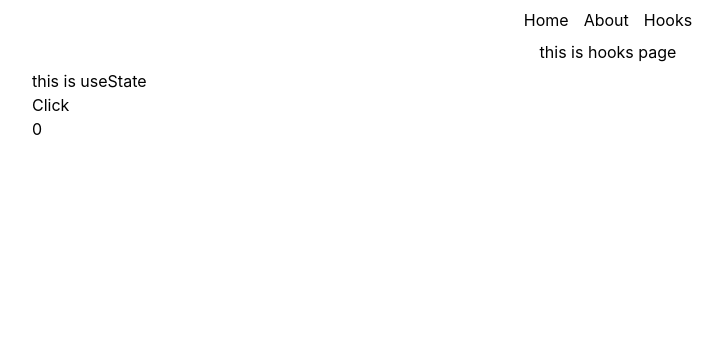
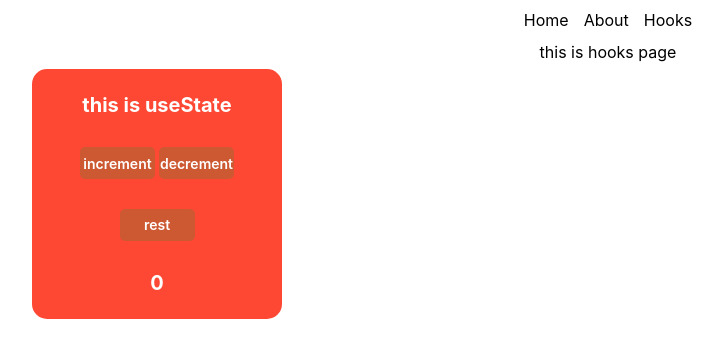
Before and after one commit to Ameer2000Mzori/Refactor-React, a React (Create React App) app: page /hooks in a window 1280 px wide. Shown: the top 358 px of the page, without its empty margins (32-755 px from the left). Built offline with nearby package versions, Linux system fonts and the light colour scheme.

Commit message:
added logic and styling with styled-component package

```diff
--- a/src/components/pages/HooksPage/HooksPage.jsx
+++ b/src/components/pages/HooksPage/HooksPage.jsx
@@ -1,6 +1,6 @@
 import React from 'react'
 import UseStateHook from './components/UseStateHook.jsx'
-import { StyledDiv } from './StyledComponent.jsx'
+import { StyledDiv, StyledHooksWrapper } from '../../shared/StyledComponent.jsx'
 
 const HooksPage = () => {
   return (
@@ -10,9 +10,9 @@ const HooksPage = () => {
       </div>
 
       <div className=" w-[90%] h-[90%] flex flex-row text-start items-start justify-start">
-        <div>
+        <StyledHooksWrapper>
           <UseStateHook />
-        </div>
+        </StyledHooksWrapper>
       </div>
     </StyledDiv>
   )
--- a/src/components/pages/HooksPage/StyledComponent.jsx
+++ /dev/null
@@ -1,11 +0,0 @@
-import styled from 'styled-components'
-
-export const StyledDiv = styled.div`
-  height: 100vh;
-  display: flex;
-  flex-direction: column;
-  text-align: center;
-  align-items: center;
-  justify-content: start;
-  gap: 5px;
-`
--- a/src/components/pages/HooksPage/components/UseStateHook.jsx
+++ b/src/components/pages/HooksPage/components/UseStateHook.jsx
@@ -1,13 +1,23 @@
 import React, { useState } from 'react'
+import { StyledButton, StyledTitle } from '../../../shared/StyledComponent'
 
 const UseStateHook = () => {
   const [count, setCount] = useState(0)
 
   return (
     <>
-      <p>this is useState</p>
-      <button onClick={() => setCount((p) => (p += 1))}>Click</button>
-      <p>{count}</p>
+      <StyledTitle>this is useState</StyledTitle>
+      <div>
+        <StyledButton onClick={() => setCount((p) => (p += 1))}>
+          increment
+        </StyledButton>
+
+        <StyledButton onClick={() => setCount((p) => (p -= 1))}>
+          decrement
+        </StyledButton>
+      </div>
+      <StyledButton onClick={() => setCount(0)}>rest</StyledButton>
+      <StyledTitle>{count}</StyledTitle>
     </>
   )
 }
--- /dev/null
+++ b/src/components/shared/StyledComponent.jsx
@@ -0,0 +1,43 @@
+import styled from 'styled-components'
+
+export const StyledDiv = styled.div`
+  height: 100vh;
+  display: flex;
+  flex-direction: column;
+  text-align: center;
+  align-items: center;
+  justify-content: start;
+  gap: 5px;
+`
+
+export const StyledHooksWrapper = styled.div`
+  width: 250px;
+  height: 250px;
+  border-radius: 15px;
+  display: flex;
+  flex-direction: column;
+  text-align: center;
+  align-items: center;
+  justify-content: space-evenly;
+  gap: 5px;
+  background-color: #ff4834;
+`
+
+export const StyledTitle = styled.p`
+  font-weight: bold;
+  font-size: 20px;
+  color: white;
+`
+
+export const StyledButton = styled.button`
+  width: 75px;
+  margin: 2px;
+  height: 32px;
+  border-radius: 5px;
+  background-color: #4834;
+  color: white;
+  font-size: 14px;
+  font-weight: 600;
+  border: none;
+  cursor: pointer;
+`
```
